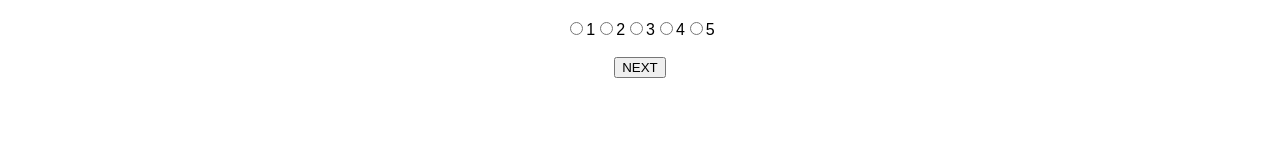
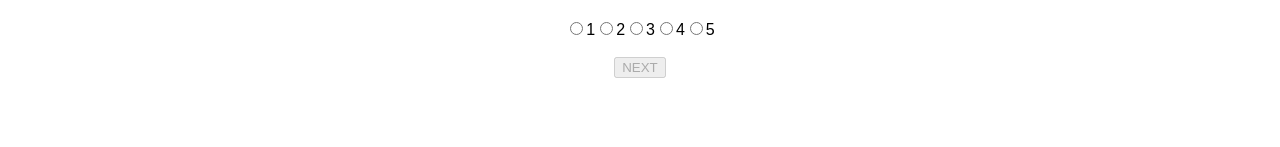
Before and after one commit to JeannieRenee/weekend-redux-feedback-loop, a React (Create React App) app: page / in a window 1280 px wide. Shown: the part 357-504 px from the top of the page. Built offline with nearby package versions, Linux system fonts and the light colour scheme.

Commit message:
added condit rendering, sort order for admin

```diff
--- a/package.json
+++ b/package.json
@@ -4,6 +4,9 @@
   "private": true,
   "proxy": "http://localhost:5000",
   "dependencies": {
+    "@emotion/react": "^11.9.3",
+    "@emotion/styled": "^11.9.3",
+    "@mui/material": "^5.8.4",
     "axios": "^0.21.1",
     "express": "^4.17.1",
     "pg": "^8.2.1",
--- a/src/components/Feeling/Feeling.jsx
+++ b/src/components/Feeling/Feeling.jsx
@@ -2,9 +2,17 @@ import { useHistory } from 'react-router-dom';
 import { useDispatch } from 'react-redux';
 import { useState } from 'react';
 
+import Radio from '@mui/material/Radio';
+import RadioGroup from '@mui/material/RadioGroup';
+import FormControlLabel from '@mui/material/FormControlLabel';
+import FormControl from '@mui/material/FormControl';
+import FormLabel from '@mui/material/FormLabel';
+
 function Feeling(){
     const dispatch = useDispatch();
     const history = useHistory();
+    const [button, setButton] = useState(false);
+
 
     const [value, setValue] = useState({
         feeling:3
@@ -15,6 +23,8 @@ function Feeling(){
         setValue(
           event.target.value,
         );
+    //reactivate button
+    setButton(true)
     }
 
     //handles dispatch
@@ -49,7 +59,13 @@ function Feeling(){
                 <label htmlFor="feeling5">5</label>
             </form>
             <br/>
-            <button onClick={handleSubmit}>NEXT</button>
+
+            {
+            button ?
+            <button onClick={handleSubmit} >NEXT</button>
+            :
+            <button disabled >NEXT</button>
+            }
         </>
     )
 }
--- a/src/components/Support/Support.jsx
+++ b/src/components/Support/Support.jsx
@@ -1,12 +1,12 @@
 import { useHistory } from 'react-router-dom';
 import { useDispatch } from 'react-redux';
 import { useState } from 'react';
-import { Link } from 'react-router-dom';
-
 
 function Support(){
     const dispatch = useDispatch();
     const history = useHistory();
+    const [button, setButton] = useState(false);
+
 
     const [value, setValue] = useState({
         support:3
@@ -17,7 +17,9 @@ function Support(){
         setValue(
           event.target.value,
         );
-      }
+    //reactivate button
+    setButton(true)
+    }
 
     //handles dispatch
     const handleSubmit = (event) => {
@@ -59,7 +61,12 @@ function Support(){
             </form>
             <br/>
             <button onClick={handleBack}>BACK</button>
-            <button onClick={handleSubmit}>NEXT</button>
+            {
+            button ?
+            <button onClick={handleSubmit} >NEXT</button>
+            :
+            <button disabled >NEXT</button>
+            }
     </>
     )
 }
--- a/src/components/Understanding/Understanding.jsx
+++ b/src/components/Understanding/Understanding.jsx
@@ -6,6 +6,7 @@ import { useState } from 'react';
 function Understanding(){
     const dispatch = useDispatch();
     const history = useHistory();
+    const [button, setButton] = useState(false);
 
     const [value, setValue] = useState({
         understanding:3
@@ -16,7 +17,10 @@ function Understanding(){
         setValue(
           event.target.value,
         );
-      }
+    //reactivate button
+    setButton(true)
+    }
+
     //handles back
     const handleBack = (event) => {
         event.preventDefault();
@@ -57,8 +61,13 @@ function Understanding(){
             </form>
             <br/>
             <button onClick={handleBack}>BACK</button>
-            <button onClick={handleSubmit}>NEXT</button>
-    </>
+            {
+            button ?
+            <button onClick={handleSubmit} >NEXT</button>
+            :
+            <button disabled >NEXT</button>
+            }
+        </>
     )
 }
 
```
Also changed, not shown: 2 other files (tests, documents, lock files or other folders).
